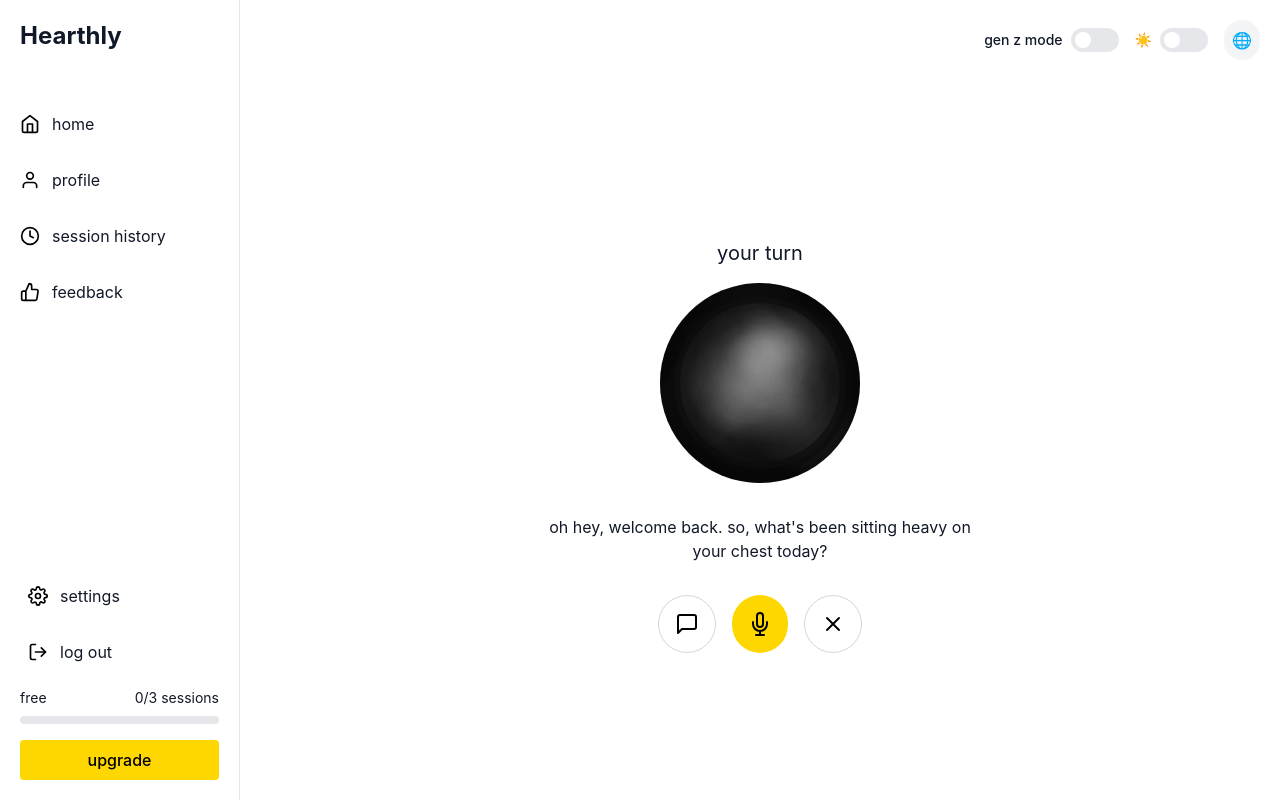
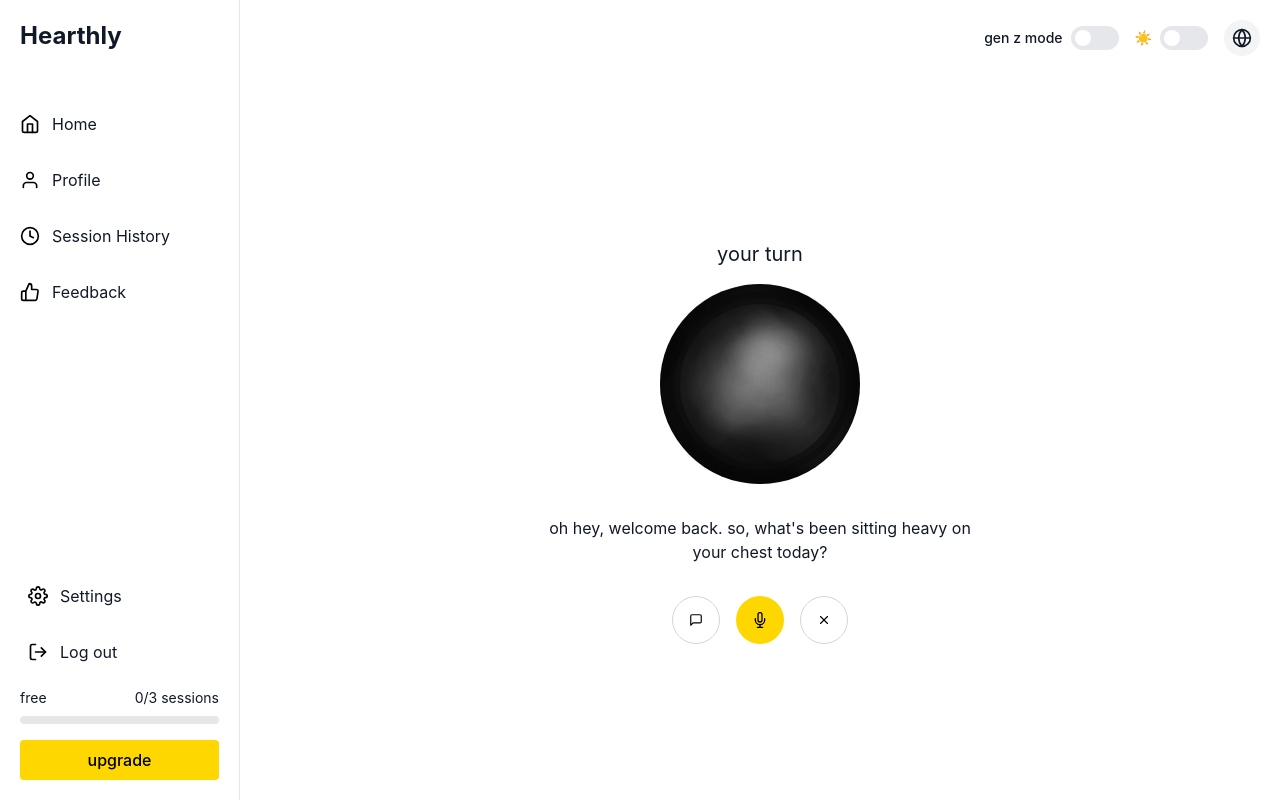
Before and after one commit to sparsh0006/Hearthly, a Next.js app: page /session in a window 1280 px wide. Built offline with nearby package versions, Linux system fonts and the light colour scheme.

Commit message:
feat: add multiple language support

```diff
--- a/src/components/layout/MainLayout.tsx
+++ b/src/components/layout/MainLayout.tsx
@@ -1,7 +1,9 @@
 import React, { useState } from 'react';
 import Sidebar from './Sidebar';
 import { useTheme } from '../../contexts/ThemeContext';
+import { useLanguage } from '../../contexts/LanguageContext';
 import { ThemeToggle, GenZToggle } from '../ui/Toggle';
+import LanguageDropdown from '../ui/LanguageDropdown';
 
 interface MainLayoutProps {
   children: React.ReactNode;
@@ -11,6 +13,8 @@
   const [showSidebar, setShowSidebar] = useState(false);
   const [isGenZMode, setIsGenZMode] = useState(false);
   const { isDarkMode, toggleTheme } = useTheme();
+  const { language, setLanguage } = useLanguage();
+  const [languageDropdownOpen, setLanguageDropdownOpen] = useState(false);
 
   return (
     <div className={`flex h-screen ${isDarkMode ? 'bg-gray-900 text-white' : 'bg-white text-gray-900'}`}>
@@ -39,7 +43,7 @@
 
       {/* Main content */}
       <div className="flex-1 overflow-auto">
-        <div className="flex justify-end items-center p-5">
+        <div className="flex justify-end items-center p-5 relative">
           <div className="flex items-center space-x-4">
             <GenZToggle
               isGenZMode={isGenZMode}
@@ -49,9 +53,25 @@
               isDarkMode={isDarkMode}
               onToggle={toggleTheme}
             />
-            <button className={`rounded-full p-2 ${isDarkMode ? 'bg-gray-700' : 'bg-gray-100'}`}>
-              🌐
+            <button
+              className={`rounded-full p-2 ${isDarkMode ? 'bg-gray-700' : 'bg-gray-100'}`}
+              onClick={() => setLanguageDropdownOpen(!languageDropdownOpen)}
+              aria-label="Select language"
+            >
+              <svg width="20" height="20" viewBox="0 0 24 24" fill="none" stroke="currentColor" strokeWidth="2" strokeLinecap="round" strokeLinejoin="round">
+                <circle cx="12" cy="12" r="10"></circle>
+                <line x1="2" y1="12" x2="22" y2="12"></line>
+                <path d="M12 2a15.3 15.3 0 0 1 4 10 15.3 15.3 0 0 1-4 10 15.3 15.3 0 0 1-4-10 15.3 15.3 0 0 1 4-10z"></path>
+              </svg>
             </button>
+
+            {/* Language dropdown */}
+            <LanguageDropdown
+              isOpen={languageDropdownOpen}
+              onClose={() => setLanguageDropdownOpen(false)}
+              onSelectLanguage={setLanguage}
+              isDarkMode={isDarkMode}
+            />
           </div>
         </div>
         <main className="max-w-4xl mx-auto p-4">
--- a/src/components/layout/Sidebar.tsx
+++ b/src/components/layout/Sidebar.tsx
@@ -29,25 +29,25 @@
             <li>
               <Link href="/" className={`flex items-center px-5 py-2 ${isDarkMode ? 'hover:bg-gray-700' : 'hover:bg-gray-100'}`}>
                 <HomeIcon className="mr-3" size={20} color={isDarkMode ? 'white' : 'black'} />
-                <span>home</span>
+                <span>Home</span>
               </Link>
             </li>
             <li>
               <Link href="/profile" className={`flex items-center px-5 py-2 ${isDarkMode ? 'hover:bg-gray-700' : 'hover:bg-gray-100'}`}>
                 <ProfileIcon className="mr-3" size={20} color={isDarkMode ? 'white' : 'black'} />
-                <span>profile</span>
+                <span>Profile</span>
               </Link>
             </li>
             <li>
               <Link href="/history" className={`flex items-center px-5 py-2 ${isDarkMode ? 'hover:bg-gray-700' : 'hover:bg-gray-100'}`}>
                 <HistoryIcon className="mr-3" size={20} color={isDarkMode ? 'white' : 'black'} />
-                <span>session history</span>
+                <span>Session History</span>
               </Link>
             </li>
             <li>
               <Link href="/feedback" className={`flex items-center px-5 py-2 ${isDarkMode ? 'hover:bg-gray-700' : 'hover:bg-gray-100'}`}>
                 <FeedbackIcon className="mr-3" size={20} color={isDarkMode ? 'white' : 'black'} />
-                <span>feedback</span>
+                <span>Feedback</span>
               </Link>
             </li>
           </ul>
@@ -57,11 +57,11 @@
       <div className="p-5 space-y-4">
         <Link href="/settings" className={`flex items-center ${isDarkMode ? 'hover:bg-gray-700' : 'hover:bg-gray-100'} p-2`}>
           <SettingsIcon className="mr-3" size={20} color={isDarkMode ? 'white' : 'black'} />
-          <span>settings</span>
+          <span>Settings</span>
         </Link>
         <Link href="/logout" className={`flex items-center ${isDarkMode ? 'hover:bg-gray-700' : 'hover:bg-gray-100'} p-2`}>
           <LogoutIcon className="mr-3" size={20} color={isDarkMode ? 'white' : 'black'} />
-          <span>log out</span>
+          <span>Log out</span>
         </Link>
 
         <div className="mt-4">
--- a/src/components/session/ChatInterface.tsx
+++ b/src/components/session/ChatInterface.tsx
@@ -118,7 +118,7 @@
           />
           <div className="flex ml-2">
             <button
-              className={`p-2 rounded-full ${isDarkMode ? 'bg-gray-700' : 'bg-gray-200'} mr-2`}
+              className={`p-2 rounded-full ${isDarkMode ? 'bg-gray-700' : 'bg-gray-200'} mr-2 w-10 h-10 flex items-center justify-center`}
               onClick={onMicClick}  // Changed to use onMicClick which will close the chat
             >
               <svg width="20" height="20" viewBox="0 0 24 24" fill="none" stroke={isDarkMode ? 'white' : 'black'} strokeWidth="2" strokeLinecap="round" strokeLinejoin="round">
@@ -129,7 +129,7 @@
               </svg>
             </button>
             <button
-              className="p-2 rounded-full bg-calmi-orange"
+              className="p-2 rounded-full bg-calmi-orange w-10 h-10 flex items-center justify-center"
               onClick={handleSendMessage}
             >
               <svg
--- a/src/components/session/SessionControls.tsx
+++ b/src/components/session/SessionControls.tsx
@@ -17,26 +17,26 @@
   onCancelClick,
   isDarkMode = false,
 }) => {
-  const baseButtonClasses = `p-4 rounded-full focus:outline-none`;
+  const baseButtonClasses = `p-4 rounded-full focus:outline-none flex items-center justify-center`;
   const darkModeClasses = isDarkMode ? 'bg-gray-800 border-gray-700 text-white' : '';
 
   if (status === 'idle') {
     return (
       <div className="flex justify-center gap-4 mt-8">
         <button
-          className={`${baseButtonClasses} border ${isDarkMode ? 'border-gray-700' : 'border-gray-300'}`}
+          className={`${baseButtonClasses} border ${isDarkMode ? 'border-gray-700' : 'border-gray-300'} w-12 h-12`}
           onClick={onTextClick}
         >
           <MessageIcon color={isDarkMode ? 'white' : 'black'} />
         </button>
         <button
-          className={`${baseButtonClasses} bg-calmi-orange`}
+          className={`${baseButtonClasses} bg-calmi-orange w-12 h-12`}
           onClick={onMicClick}
         >
           <MicIcon color="black" />
         </button>
         <button
-          className={`${baseButtonClasses} border ${isDarkMode ? 'border-gray-700' : 'border-gray-300'}`}
+          className={`${baseButtonClasses} border ${isDarkMode ? 'border-gray-700' : 'border-gray-300'} w-12 h-12`}
           onClick={onCancelClick}
         >
           <CloseIcon color={isDarkMode ? 'white' : 'black'} />
@@ -49,19 +49,20 @@
     return (
       <div className="flex justify-center gap-4 mt-8">
         <button
-          className={`${baseButtonClasses} border ${isDarkMode ? 'border-gray-700' : 'border-gray-300'}`}
+          className={`${baseButtonClasses} border ${isDarkMode ? 'border-gray-700' : 'border-gray-300'} w-12 h-12`}
           onClick={onTextClick}
         >
           <MessageIcon color={isDarkMode ? 'white' : 'black'} />
         </button>
         <button
-          className={`${baseButtonClasses} border-2 border-calmi-orange`}
+          className={`${baseButtonClasses} border-2 border-calmi-orange w-12 h-12`}
           onClick={onMicClick}
         >
-          <span className="w-4 h-4 block bg-calmi-orange"></span>
+          {/* Perfect square stop button */}
+          <div className="w-4 h-4 bg-calmi-orange"></div>
         </button>
         <button
-          className={`${baseButtonClasses} border ${isDarkMode ? 'border-gray-700' : 'border-gray-300'}`}
+          className={`${baseButtonClasses} border ${isDarkMode ? 'border-gray-700' : 'border-gray-300'} w-12 h-12`}
           onClick={onCancelClick}
         >
           <CloseIcon color={isDarkMode ? 'white' : 'black'} />
@@ -73,19 +74,19 @@
   return (
     <div className="flex justify-center gap-4 mt-8">
       <button
-        className={`${baseButtonClasses} border ${isDarkMode ? 'border-gray-700' : 'border-gray-300'}`}
+        className={`${baseButtonClasses} border ${isDarkMode ? 'border-gray-700' : 'border-gray-300'} w-12 h-12`}
         onClick={onTextClick}
       >
         <MessageIcon color={isDarkMode ? 'white' : 'black'} />
       </button>
       <button
-        className={`${baseButtonClasses} bg-calmi-orange`}
+        className={`${baseButtonClasses} bg-calmi-orange w-12 h-12`}
         onClick={onMicClick}
       >
         <MicIcon color="black" />
       </button>
       <button
-        className={`${baseButtonClasses} border ${isDarkMode ? 'border-gray-700' : 'border-gray-300'}`}
+        className={`${baseButtonClasses} border ${isDarkMode ? 'border-gray-700' : 'border-gray-300'} w-12 h-12`}
         onClick={onCancelClick}
       >
         <CloseIcon color={isDarkMode ? 'white' : 'black'} />
--- /dev/null
+++ b/src/components/ui/LanguageDropdown.tsx
@@ -0,0 +1,87 @@
+import React, { useState, useRef, useEffect } from 'react';
+
+interface Language {
+  code: string;
+  name: string;
+}
+
+interface LanguageDropdownProps {
+  isOpen: boolean;
+  onClose: () => void;
+  onSelectLanguage: (language: Language) => void;
+  isDarkMode?: boolean;
+}
+
+const LanguageDropdown: React.FC<LanguageDropdownProps> = ({
+  isOpen,
+  onClose,
+  onSelectLanguage,
+  isDarkMode = false,
+}) => {
+  const dropdownRef = useRef<HTMLDivElement>(null);
+
+  // Available languages
+  const languages: Language[] = [
+    { code: 'en', name: 'English' },
+    { code: 'zh', name: 'Mandarin Chinese' },
+    { code: 'hi', name: 'Hindi' },
+    { code: 'es', name: 'Spanish' },
+    { code: 'fr', name: 'French' },
+    { code: 'ar', name: 'Arabic' },
+    { code: 'bn', name: 'Bengali' },
+    { code: 'pt', name: 'Portuguese' },
+    { code: 'ru', name: 'Russian' },
+    { code: 'ur', name: 'Urdu' },
+    { code: 'de', name: 'Deutsch' },
+    { code: 'it', name: 'Italiano' },
+  ];
+
+  // Close dropdown when clicking outside
+  useEffect(() => {
+    const handleClickOutside = (event: MouseEvent) => {
+      if (dropdownRef.current && !dropdownRef.current.contains(event.target as Node)) {
+        onClose();
+      }
+    };
+
+    if (isOpen) {
+      document.addEventListener('mousedown', handleClickOutside);
+    }
+
+    return () => {
+      document.removeEventListener('mousedown', handleClickOutside);
+    };
+  }, [isOpen, onClose]);
+
+  if (!isOpen) return null;
+
+  return (
+    <div
+      ref={dropdownRef}
+      className={`absolute top-16 right-4 w-48 rounded-lg shadow-lg overflow-hidden z-50 ${
+        isDarkMode ? 'bg-gray-800' : 'bg-white'
+      }`}
+    >
+      <div className="max-h-80 overflow-y-auto">
+        {languages.map((language) => (
+          <button
+            key={language.code}
+            className={`w-full text-left px-4 py-2 ${
+              isDarkMode
+                ? 'hover:bg-gray-700 text-white'
+                : 'hover:bg-gray-100 text-gray-900'
+            } ${language.code === 'en' ? 'bg-calmi-orange text-black' : ''}`}
+            onClick={() => {
+              onSelectLanguage(language);
+              onClose();
+            }}
+          >
+            {language.name}
+          </button>
+        ))}
+      </div>
+    </div>
+  );
+};
+
+export default LanguageDropdown;
--- /dev/null
+++ b/src/contexts/LanguageContext.tsx
@@ -0,0 +1,52 @@
+import React, { createContext, useState, useContext, useEffect } from 'react';
+
+interface Language {
+  code: string;
+  name: string;
+}
+
+interface LanguageContextType {
+  language: Language;
+  setLanguage: (language: Language) => void;
+}
+
+const LanguageContext = createContext<LanguageContextType | undefined>(undefined);
+
+export const LanguageProvider: React.FC<{ children: React.ReactNode }> = ({ children }) => {
+  const [language, setLanguageState] = useState<Language>({ code: 'en', name: 'English' });
+
+  // Load saved language from localStorage on initial render
+  useEffect(() => {
+    const savedLanguage = localStorage.getItem('calmi-language');
+    if (savedLanguage) {
+      try {
+        setLanguageState(JSON.parse(savedLanguage));
+      } catch (e) {
+        console.error('Error parsing saved language', e);
+      }
+    }
+  }, []);
+
+  // Save language to localStorage when it changes
+  const setLanguage = (newLanguage: Language) => {
+    setLanguageState(newLanguage);
+    localStorage.setItem('calmi-language', JSON.stringify(newLanguage));
+
+    // Here you could also include logic to change the app's language
+    // For example, using i18n libraries
+  };
+
+  return (
+    <LanguageContext.Provider value={{ language, setLanguage }}>
+      {children}
+    </LanguageContext.Provider>
+  );
+};
+
+export const useLanguage = (): LanguageContextType => {
+  const context = useContext(LanguageContext);
+  if (context === undefined) {
+    throw new Error('useLanguage must be used within a LanguageProvider');
+  }
+  return context;
+};
--- a/src/hooks/useSession.ts
+++ b/src/hooks/useSession.ts
@@ -8,6 +8,7 @@
   });
 
   const [sessionCount, setSessionCount] = useState(0);
+  const [hasStarted, setHasStarted] = useState(false);
 
   // Load session count from localStorage on initial render
   useEffect(() => {
@@ -27,6 +28,7 @@
       status: 'listening',
       message: "oh hey, welcome back. so, what's been sitting heavy on your chest today?",
     });
+    setHasStarted(true);
   }, []);
 
   const stopListening = useCallback(() => {
@@ -34,17 +36,20 @@
       status: 'processing',
       message: "i'm really sorry you're feeling this way—it sounds like it's been weighing on you for a while. can you tell me more about what's been triggering these feelings today?",
     });
-
-    // Increment session count when session completes
-    setSessionCount(prev => Math.min(prev + 1, 3));
   }, []);
 
   const cancelSession = useCallback(() => {
+    // Only increment the session count if the session had started
+    if (hasStarted) {
+      setSessionCount(prev => Math.min(prev + 1, 3));
+      setHasStarted(false);
+    }
+
     setSessionState({
       status: 'idle',
       message: "oh hey, welcome back. so, what's been sitting heavy on your chest today?",
     });
-  }, []);
+  }, [hasStarted]);
 
   return {
     sessionState,
--- a/src/pages/_app.tsx
+++ b/src/pages/_app.tsx
@@ -2,16 +2,19 @@
 import type { AppProps } from 'next/app';
 import Head from 'next/head';
 import { ThemeProvider } from '../contexts/ThemeContext';
+import { LanguageProvider } from '../contexts/LanguageContext';
 
 function MyApp({ Component, pageProps }: AppProps) {
   return (
     <ThemeProvider>
+      <LanguageProvider>
         <Head>
           <title>calmi - meditation app</title>
           <meta name="description" content="A simple meditation app" />
           <link rel="icon" href="/favicon.ico" />
         </Head>
         <Component {...pageProps} />
+      </LanguageProvider>
     </ThemeProvider>
   );
 }
```
Also changed, not shown: src/components/session/AudioWaveform.tsx (+26 -6 lines), src/pages/session.tsx (+10 -2 lines). Lines whose indentation alone changed are shown as unchanged.
